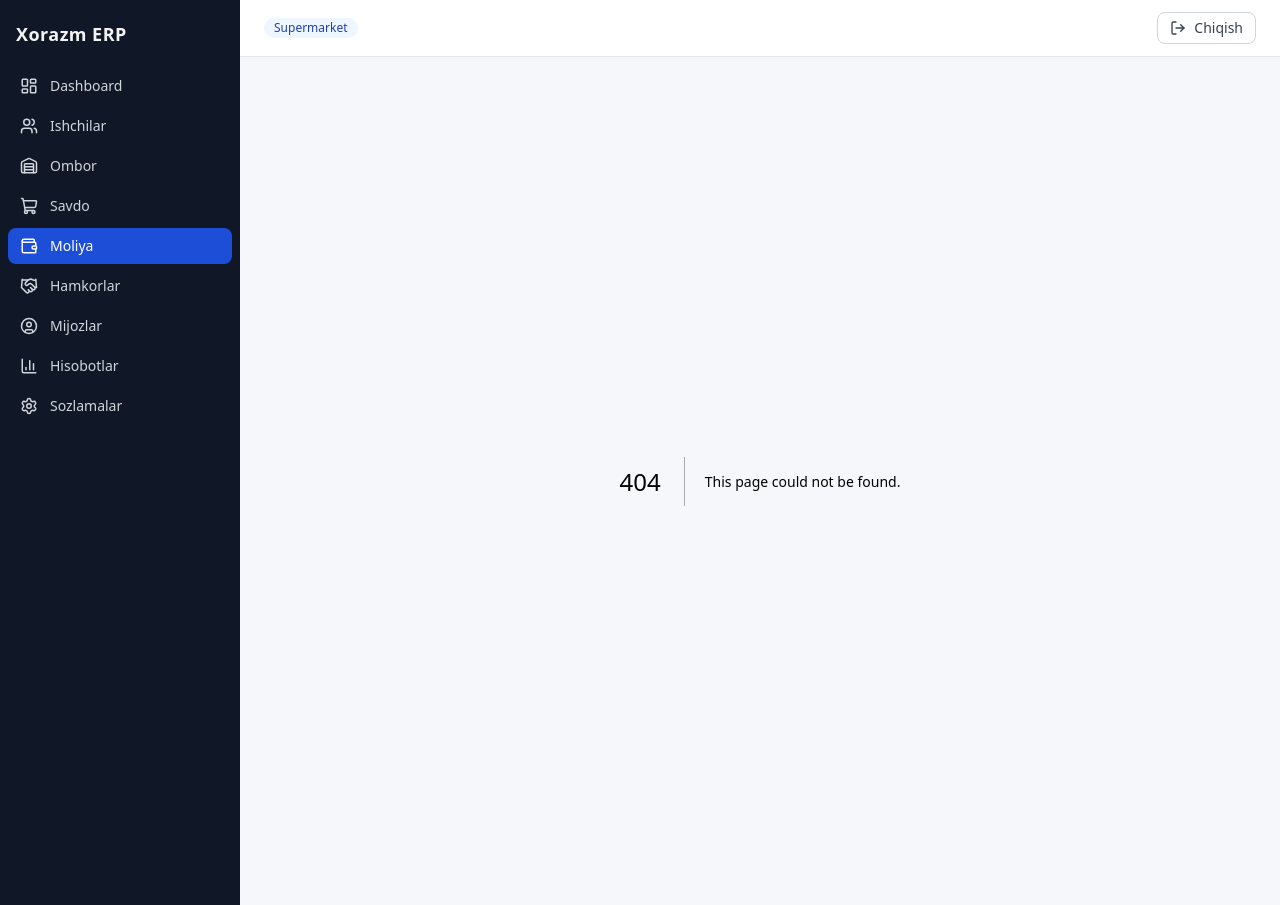
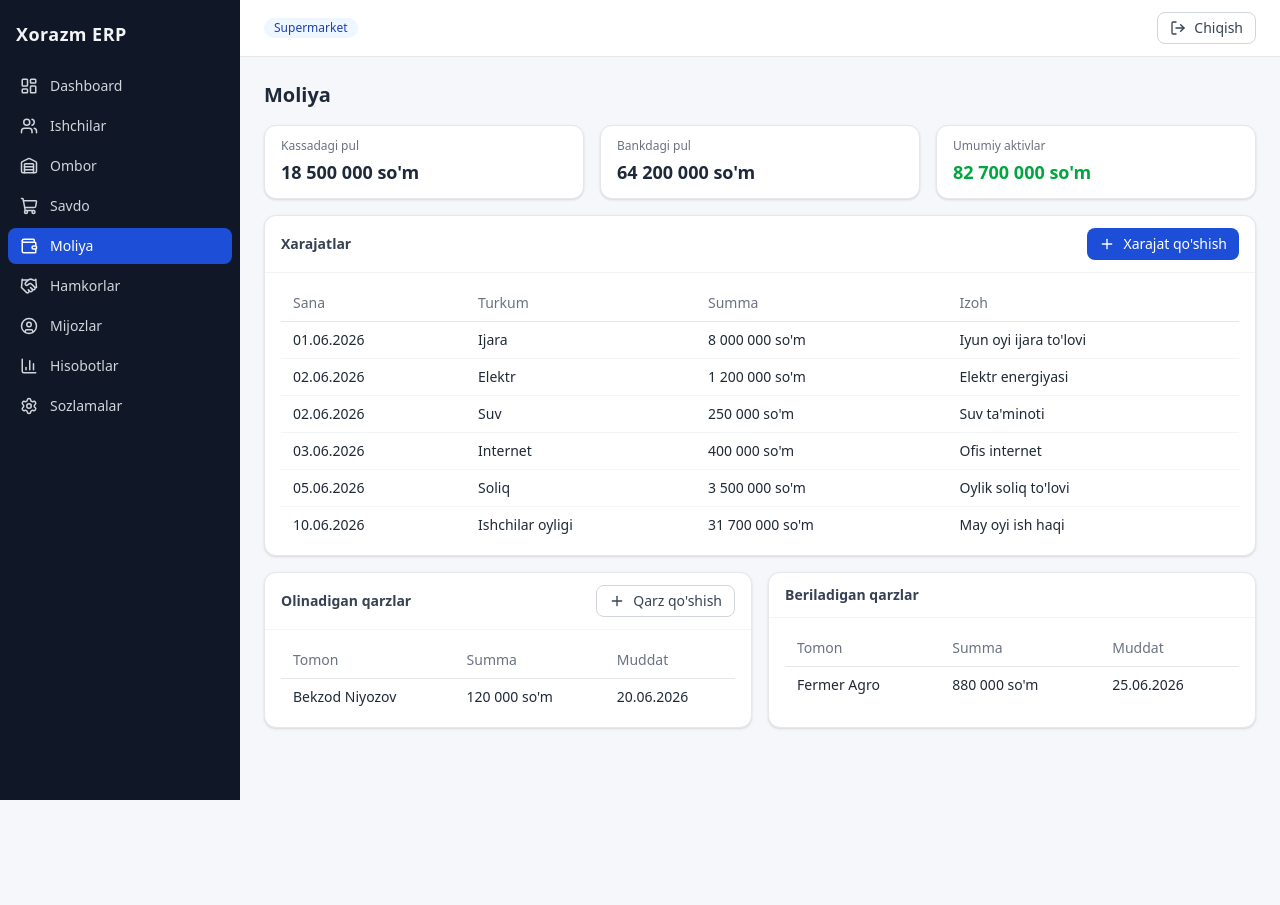
Before and after one commit to davronbek-malikov/xorazm, a Next.js app: page /moliya in a window 1280 px wide. Before the commit this address had no page. After the commit the page ends 800 px from the top, so only its background shows below. Built offline with nearby package versions, Linux system fonts and the light colour scheme.

Commit message:
Add finance page with balances, expenses, and debts

```diff
--- /dev/null
+++ b/src/app/moliya/page.tsx
@@ -0,0 +1,252 @@
+"use client";
+
+import { useState } from "react";
+import { Plus } from "lucide-react";
+import { useAppStore } from "@/lib/store";
+import { formatUZS, formatDate } from "@/lib/format";
+import { Debt, Expense, ExpenseCategory } from "@/lib/types";
+import { Card, CardHeader, CardTitle, CardContent } from "@/components/ui/card";
+import { Table, Thead, Th, Tbody, Td } from "@/components/ui/table";
+import { Input } from "@/components/ui/input";
+import { Select } from "@/components/ui/select";
+import { Button } from "@/components/ui/button";
+import { Modal } from "@/components/ui/modal";
+
+const EXPENSE_CATEGORIES: ExpenseCategory[] = [
+  "Soliq",
+  "Elektr",
+  "Gaz",
+  "Suv",
+  "Internet",
+  "Ijara",
+  "Ishchilar oyligi",
+  "Boshqa",
+];
+
+export default function MoliyaPage() {
+  const balance = useAppStore((s) => s.balance);
+  const expenses = useAppStore((s) => s.expenses);
+  const debts = useAppStore((s) => s.debts);
+  const addExpense = useAppStore((s) => s.addExpense);
+  const addDebt = useAppStore((s) => s.addDebt);
+  const logActivity = useAppStore((s) => s.logActivity);
+
+  const [expenseOpen, setExpenseOpen] = useState(false);
+  const [debtOpen, setDebtOpen] = useState(false);
+
+  const [expenseForm, setExpenseForm] = useState({
+    category: EXPENSE_CATEGORIES[0],
+    amount: 0,
+    note: "",
+    date: new Date().toISOString().slice(0, 10),
+  });
+
+  const [debtForm, setDebtForm] = useState({
+    partyName: "",
+    type: "receivable" as Debt["type"],
+    amount: 0,
+    dueDate: new Date().toISOString().slice(0, 10),
+  });
+
+  function handleAddExpense() {
+    const expense: Expense = { id: `ex-${Date.now()}`, ...expenseForm };
+    addExpense(expense);
+    logActivity("buxgalter", `Yangi xarajat qo'shildi: ${expense.category} — ${formatUZS(expense.amount)}`);
+    setExpenseOpen(false);
+    setExpenseForm({ category: EXPENSE_CATEGORIES[0], amount: 0, note: "", date: new Date().toISOString().slice(0, 10) });
+  }
+
+  function handleAddDebt() {
+    const debt: Debt = { id: `debt-${Date.now()}`, ...debtForm };
+    addDebt(debt);
+    logActivity("buxgalter", `Yangi qarz qo'shildi: ${debt.partyName} — ${formatUZS(debt.amount)}`);
+    setDebtOpen(false);
+    setDebtForm({ partyName: "", type: "receivable", amount: 0, dueDate: new Date().toISOString().slice(0, 10) });
+  }
+
+  const receivables = debts.filter((d) => d.type === "receivable");
+  const payables = debts.filter((d) => d.type === "payable");
+
+  return (
+    <div className="space-y-4">
+      <h1 className="text-xl font-semibold text-gray-800">Moliya</h1>
+
+      <div className="grid grid-cols-1 gap-4 sm:grid-cols-3">
+        <Card>
+          <CardContent>
+            <p className="text-xs text-gray-500">Kassadagi pul</p>
+            <p className="mt-1 text-lg font-semibold text-gray-800">{formatUZS(balance.cash)}</p>
+          </CardContent>
+        </Card>
+        <Card>
+          <CardContent>
+            <p className="text-xs text-gray-500">Bankdagi pul</p>
+            <p className="mt-1 text-lg font-semibold text-gray-800">{formatUZS(balance.bank)}</p>
+          </CardContent>
+        </Card>
+        <Card>
+          <CardContent>
+            <p className="text-xs text-gray-500">Umumiy aktivlar</p>
+            <p className="mt-1 text-lg font-semibold text-green-600">{formatUZS(balance.cash + balance.bank)}</p>
+          </CardContent>
+        </Card>
+      </div>
+
+      <Card>
+        <CardHeader className="flex items-center justify-between">
+          <CardTitle>Xarajatlar</CardTitle>
+          <Button size="sm" onClick={() => setExpenseOpen(true)}>
+            <Plus size={16} /> Xarajat qo&apos;shish
+          </Button>
+        </CardHeader>
+        <CardContent>
+          <Table>
+            <Thead>
+              <tr>
+                <Th>Sana</Th>
+                <Th>Turkum</Th>
+                <Th>Summa</Th>
+                <Th>Izoh</Th>
+              </tr>
+            </Thead>
+            <Tbody>
+              {expenses.map((expense) => (
+                <tr key={expense.id}>
+                  <Td>{formatDate(expense.date)}</Td>
+                  <Td>{expense.category}</Td>
+                  <Td>{formatUZS(expense.amount)}</Td>
+                  <Td>{expense.note}</Td>
+                </tr>
+              ))}
+            </Tbody>
+          </Table>
+        </CardContent>
+      </Card>
+
+      <div className="grid grid-cols-1 gap-4 lg:grid-cols-2">
+        <Card>
+          <CardHeader className="flex items-center justify-between">
+            <CardTitle>Olinadigan qarzlar</CardTitle>
+            <Button size="sm" variant="outline" onClick={() => setDebtOpen(true)}>
+              <Plus size={16} /> Qarz qo&apos;shish
+            </Button>
+          </CardHeader>
+          <CardContent>
+            <Table>
+              <Thead>
+                <tr>
+                  <Th>Tomon</Th>
+                  <Th>Summa</Th>
+                  <Th>Muddat</Th>
+                </tr>
+              </Thead>
+              <Tbody>
+                {receivables.map((debt) => (
+                  <tr key={debt.id}>
+                    <Td>{debt.partyName}</Td>
+                    <Td>{formatUZS(debt.amount)}</Td>
+                    <Td>{formatDate(debt.dueDate)}</Td>
+                  </tr>
+                ))}
+              </Tbody>
+            </Table>
+          </CardContent>
+        </Card>
+
+        <Card>
+          <CardHeader>
+            <CardTitle>Beriladigan qarzlar</CardTitle>
+          </CardHeader>
+          <CardContent>
+            <Table>
+              <Thead>
+                <tr>
+                  <Th>Tomon</Th>
+                  <Th>Summa</Th>
+                  <Th>Muddat</Th>
+                </tr>
+              </Thead>
+              <Tbody>
+                {payables.map((debt) => (
+                  <tr key={debt.id}>
+                    <Td>{debt.partyName}</Td>
+                    <Td>{formatUZS(debt.amount)}</Td>
+                    <Td>{formatDate(debt.dueDate)}</Td>
+                  </tr>
+                ))}
+              </Tbody>
+            </Table>
+          </CardContent>
+        </Card>
+      </div>
+
+      <Modal open={expenseOpen} onClose={() => setExpenseOpen(false)} title="Yangi xarajat">
+        <div className="space-y-3">
+          <div>
+            <label className="mb-1 block text-sm text-gray-600">Turkum</label>
+            <Select
+              value={expenseForm.category}
+              onChange={(e) => setExpenseForm({ ...expenseForm, category: e.target.value as ExpenseCategory })}
+            >
+              {EXPENSE_CATEGORIES.map((category) => (
+                <option key={category} value={category}>
+                  {category}
+                </option>
+              ))}
+            </Select>
+          </div>
+          <div>
+            <label className="mb-1 block text-sm text-gray-600">Summa (so&apos;m)</label>
+            <Input
+              type="number"
+              value={expenseForm.amount}
+              onChange={(e) => setExpenseForm({ ...expenseForm, amount: Number(e.target.value) })}
+            />
+          </div>
+          <div>
+            <label className="mb-1 block text-sm text-gray-600">Sana</label>
+            <Input type="date" value={expenseForm.date} onChange={(e) => setExpenseForm({ ...expenseForm, date: e.target.value })} />
+          </div>
+          <div>
+            <label className="mb-1 block text-sm text-gray-600">Izoh</label>
+            <Input value={expenseForm.note} onChange={(e) => setExpenseForm({ ...expenseForm, note: e.target.value })} />
+          </div>
+          <Button className="w-full" onClick={handleAddExpense}>
+            Saqlash
+          </Button>
+        </div>
+      </Modal>
+
+      <Modal open={debtOpen} onClose={() => setDebtOpen(false)} title="Yangi qarz">
+        <div className="space-y-3">
+          <div>
+            <label className="mb-1 block text-sm text-gray-600">Tomon nomi</label>
+            <Input value={debtForm.partyName} onChange={(e) => setDebtForm({ ...debtForm, partyName: e.target.value })} />
+          </div>
+          <div>
+            <label className="mb-1 block text-sm text-gray-600">Turi</label>
+            <Select value={debtForm.type} onChange={(e) => setDebtForm({ ...debtForm, type: e.target.value as Debt["type"] })}>
+              <option value="receivable">Olinadigan</option>
+              <option value="payable">Beriladigan</option>
+            </Select>
+          </div>
+          <div>
+            <label className="mb-1 block text-sm text-gray-600">Summa (so&apos;m)</label>
+            <Input
+              type="number"
+              value={debtForm.amount}
+              onChange={(e) => setDebtForm({ ...debtForm, amount: Number(e.target.value) })}
+            />
+          </div>
+          <div>
+            <label className="mb-1 block text-sm text-gray-600">Muddat</label>
+            <Input type="date" value={debtForm.dueDate} onChange={(e) => setDebtForm({ ...debtForm, dueDate: e.target.value })} />
+          </div>
+          <Button className="w-full" onClick={handleAddDebt}>
+            Saqlash
+          </Button>
+        </div>
+      </Modal>
+    </div>
+  );
+}
```
